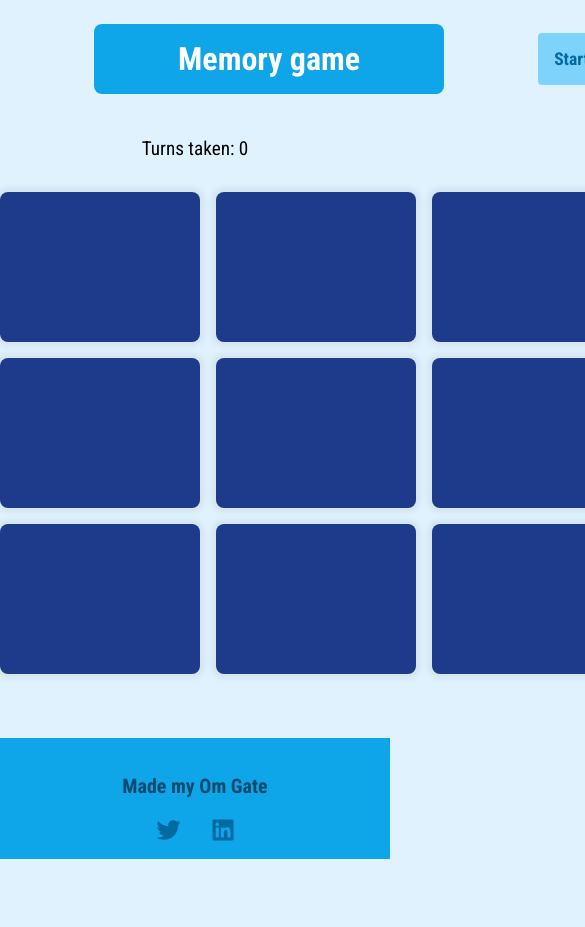
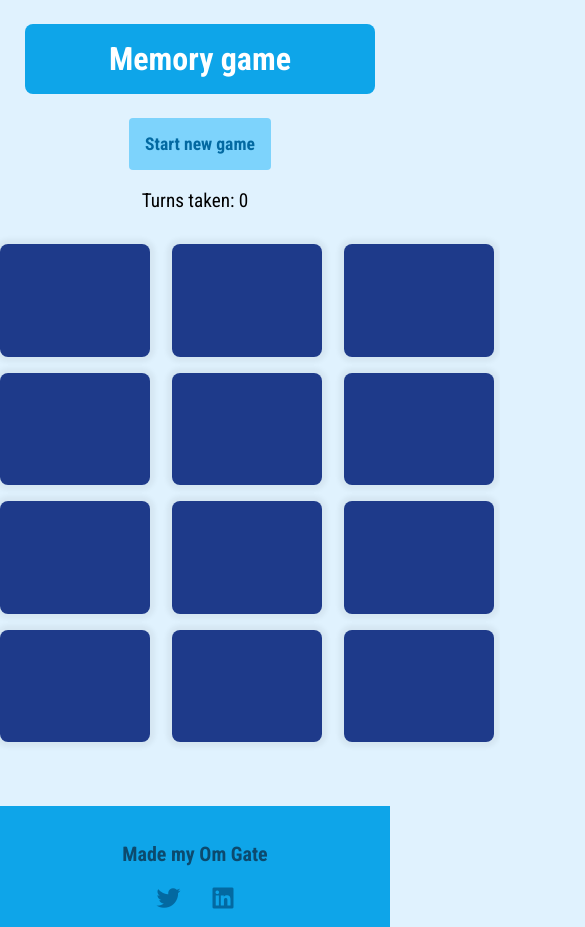
Before and after one commit to OMGATE23/memory-game, a React (Create React App) app: page / in a window 390 px wide. Shown: the top 927 px of the page, 585 px wide, since content can reach past the window. Before the commit the page ends 859 px from the top, so only its background shows below. Built offline with nearby package versions, Linux system fonts and the light colour scheme.

Commit message:
style: added responsiveness

```diff
--- a/src/App.css
+++ b/src/App.css
@@ -107,3 +107,44 @@ footer i {
   color: var(--sky-700);
   font-size: 1.5rem;
 }
+
+@media(max-width:900px){
+  img {
+    width: 150px;
+  }
+
+  .grid-div {
+    width: 700px;
+  }
+
+  .modal {
+    top: 30%;
+    left: 10%;
+  }
+
+  .modal-backdrop{
+    height: 100%;
+  }
+}
+
+@media(max-width:700px){
+
+  .header {
+    flex-direction: column;
+    width: 400px;
+  }
+
+  .grid-div {
+    grid-template-columns: repeat(3, 1fr);
+    width: 500px;
+  }
+
+  .modal {
+    top: 30%;
+    left: 10%;
+  }
+
+  .modal-backdrop{
+    height: 110%;
+  }
+}
```
